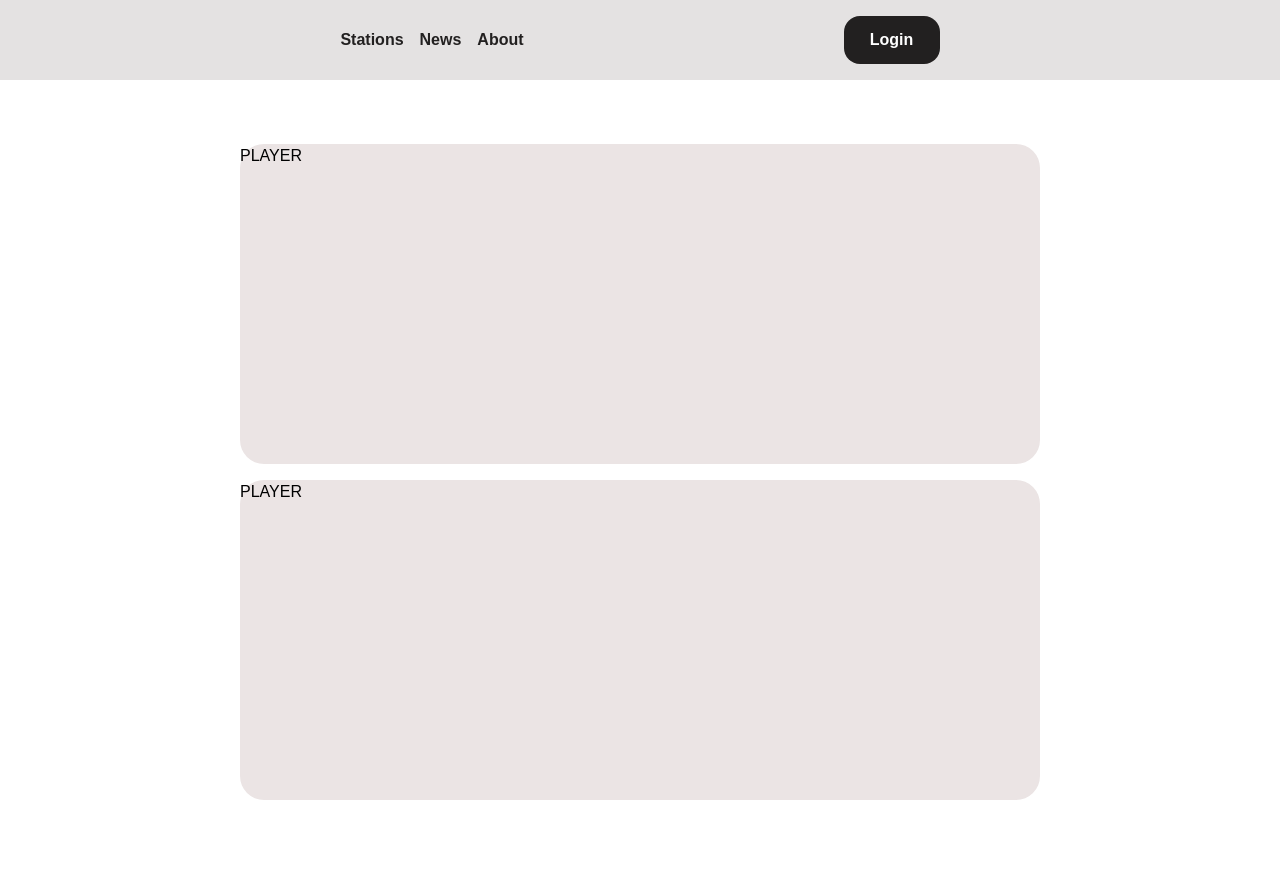
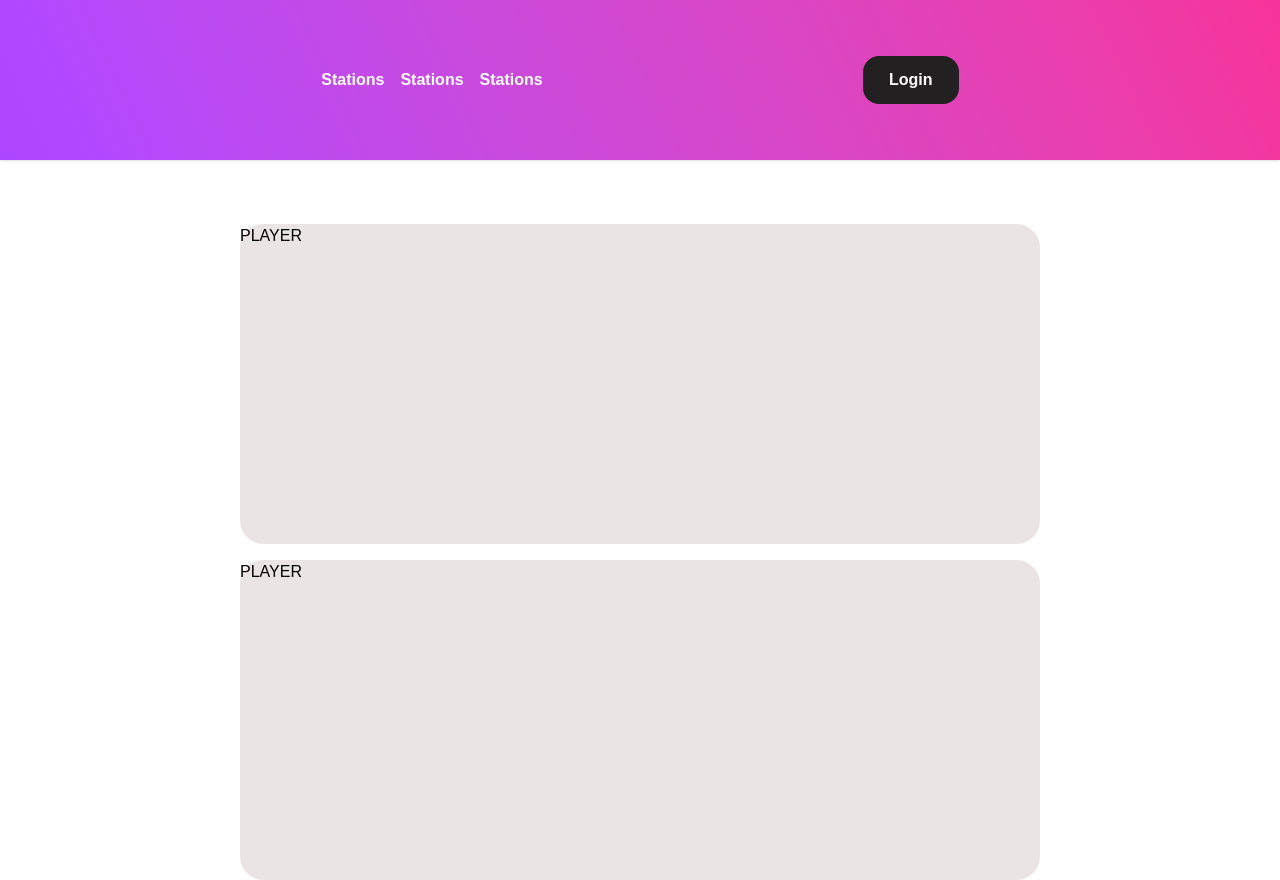
Before and after one commit to jorgeparis/product-list-with-cart, a React (Vite) app in the folder route-pr/: page / in a window 1280 px wide. Before the commit the page ends 800 px from the top, so only its background shows below. Built offline with nearby package versions, Linux system fonts and the light colour scheme.

Commit message:
Background Applied

```diff
--- a/route-pr/src/components/Navbar/Navbar.jsx
+++ b/route-pr/src/components/Navbar/Navbar.jsx
@@ -13,32 +13,56 @@ function Navbar() {
     alert("OLA");
   };
   return (
-    <div className="navbar w-screen h-[150px] bg-[#e4e2e2] flex gap-[20rem] items-center justify-center sticky top-0 z-99">
+    <div className="navbar min-w-[100vw] min-h-[10rem] bg-linear-65 from-purple-500 to-pink-500 flex gap-[20rem] items-center justify-center sticky top-0 z-99 shadow">
       <div className="navbar-container">
-        <ul className="text-[#222020] font-bold list-none flex items-center gap-4 cursor-pointer">
+        <ul className="text-[#ffffff] font-bold list-none flex items-center gap-4 cursor-pointer">
           <li
-            className="hover:text-[#f57591] hover:text-3xl hover:gap-[20rem]"
+            className="hover:text-[#000000] hover:text-3xl hover:gap-[20rem]"
             onClick={HandListItem}
           >
-            Stations
+            <a
+              href="#"
+              className=""
+              onClick={(event) => {
+                event.preventDefault();
+              }}
+            >
+              Stations
+            </a>
           </li>
           <li
-            className="hover:text-[#f57591] hover:text-3xl"
+            className="hover:text-[#000000] hover:text-3xl"
             onClick={HandListItem}
           >
-            News
+            <a
+              href="#"
+              className=""
+              onClick={(event) => {
+                event.preventDefault();
+              }}
+            >
+              Stations
+            </a>
           </li>
           <li
-            className="hover:text-[#f57591] hover:text-3xl"
+            className="hover:text-[#000000] hover:text-3xl"
             onClick={HandListItem}
           >
-            About
+            <a
+              href="#"
+              className=""
+              onClick={(event) => {
+                event.preventDefault();
+              }}
+            >
+              Stations
+            </a>
           </li>
         </ul>
       </div>
       <div className="login-button text-[#222020] font-bold">
         <button
-          className="bg-[#222020] text-white rounded-[1rem] w-[6rem] h-[3rem] cursor-pointer"
+          className="bg-[#222020] text-white rounded-[1rem] w-[6rem] h-[3rem] hover:w-[7rem] hover:h-[3rem] cursor-pointer hover:bg-amber-200 hover:text-[#000] hover:font-extrabold"
           onClick={HandleSignIn}
         >
           Login
```
